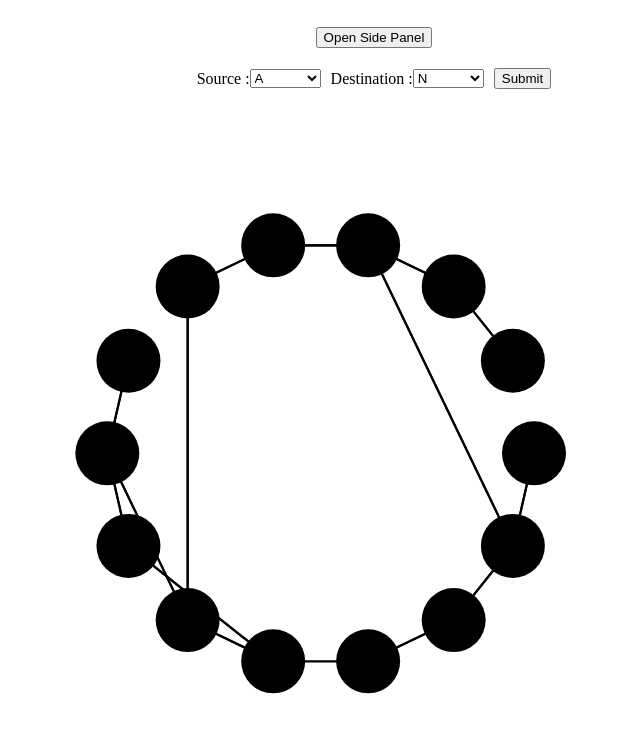
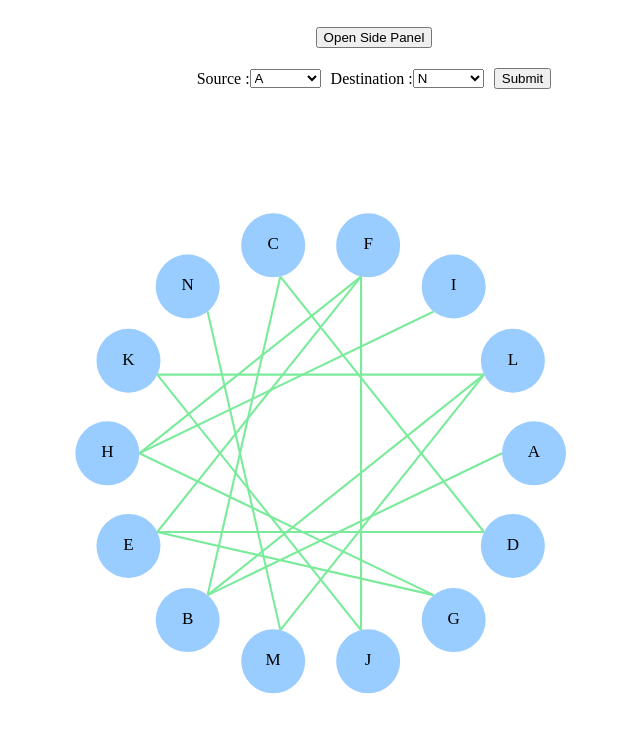
Before and after one commit to achyutvardhan/Train-Routing, a React (Vite) app in the folder Code/: page / in a window 1280 px wide. Shown: the top 732 px of the page, without its empty margins (266-906 px from the left). Built offline with nearby package versions, Linux system fonts and the light colour scheme.

Commit message:
frontend work done

```diff
--- a/Code/src/components/Sidepanel.jsx
+++ b/Code/src/components/Sidepanel.jsx
@@ -4,7 +4,7 @@ import "../css/SidePanel.css";
 import nodes from "../nodes";
 export default function Sidepanel({ isOpen }) {
   const [node, setnode] = useState(nodes);
-  console.log(node);
+  //   console.log(node);
   return (
     <>
       {isOpen && (
--- a/Code/src/css/Graph.css
+++ b/Code/src/css/Graph.css
@@ -18,6 +18,7 @@
 }
 .node {
   display: inline-block;
+  position: relative;
   padding: 1rem;
   border: 1px solid #ddd;
   border-radius: 50%;
@@ -25,17 +26,25 @@
   margin: 0.5rem;
   font-weight: bold;
   text-align: center;
-  cursor: pointer; /* Add cursor for hover effect */
+  cursor: pointer;
+  fill: #99ccff; /* Add cursor for hover effect */
 }
 
 .node.selected {
-  fill: #99ccff; /* Change color for selected node */
+  fill: #8ce4e4; /* Change color for selected node */
   color: white;
 }
 
 .edge {
-  stroke: black;
+  stroke: rgb(123, 235, 155);
   stroke-width: 2px;
   fill: none;
   cursor: pointer; /* Add cursor for hover effect */
 }
+
+.select {
+  stroke: rgb(220, 9, 9);
+  stroke-width: 2px;
+  fill: none;
+  cursor: pointer;
+}
--- a/Code/src/edges.js
+++ b/Code/src/edges.js
@@ -15,18 +15,5 @@ export default [
     { from: 'L', to: 'M' },
     { from: 'M', to: 'N' },
     // Add all connections for two-way edges
-    { from: 'B', to: 'A' },
-    { from: 'C', to: 'B' },
-    { from: 'D', to: 'C' },
-    { from: 'G', to: 'E' },
-    { from: 'H', to: 'G' },
-    { from: 'F', to: 'E' },
-    { from: 'F', to: 'H' },
-    { from: 'J', to: 'F' },
-    { from: 'I', to: 'H' },
-    { from: 'K', to: 'J' },
-    { from: 'L', to: 'K' },
-    { from: 'L', to: 'B' },
-    { from: 'M', to: 'L' },
-    { from: 'N', to: 'M' },
+
 ]
--- a/Code/src/pages/Graph.jsx
+++ b/Code/src/pages/Graph.jsx
@@ -7,6 +7,7 @@ import Sidepanel from "../components/Sidepanel";
 import SourceDest from "../components/SourceDest";
 export default function Graph() {
   const [selectedNode, setSelectedNode] = useState(null); // Track selected node
+  const [selectedEdges, setSelectedEdges] = useState(null); // Track selected node
   const [isOpen, setIsOpen] = useState({
     A: false,
     B: false,
@@ -23,6 +24,23 @@ export default function Graph() {
     M: false,
     N: false,
   });
+  const [wreckage, setWreckage] = useState([
+    { from: "A", to: "B", cond: "true" },
+    { from: "B", to: "C", cond: "true" },
+    { from: "C", to: "D", cond: "true" },
+    { from: "D", to: "E", cond: "true" },
+    { from: "E", to: "G", cond: "true" },
+    { from: "G", to: "H", cond: "true" },
+    { from: "E", to: "F", cond: "true" },
+    { from: "H", to: "F", cond: "true" },
+    { from: "F", to: "J", cond: "true" },
+    { from: "H", to: "I", cond: "true" },
+    { from: "J", to: "K", cond: "true" },
+    { from: "K", to: "L", cond: "true" },
+    { from: "B", to: "L", cond: "true" },
+    { from: "L", to: "M", cond: "true" },
+    { from: "M", to: "N", cond: "true" },
+  ]);
   const [isSidePanelOpen, setIsSidePanelOpen] = useState(false);
   const handleNodeClick = (node) => {
     setSelectedNode(node);
@@ -30,18 +48,32 @@ export default function Graph() {
     setIsOpen({ ...isOpen, [node]: !isOpen[node] });
     console.log(isOpen[node]);
   };
+  const handleEdgeClick = (edge) => {
+    setSelectedEdges({ from: edge.from, to: edge.to });
+    const updatedWreckage = [...wreckage];
+    updatedWreckage.forEach((wreckageItem) => {
+      if (wreckageItem.from === edge.from && wreckageItem.to === edge.to) {
+        wreckageItem.cond = !wreckageItem.cond;
+      }
+    });
+    setWreckage(updatedWreckage);
+    // console.table(wreckage);
 
-  const handleOpen = (val) => {
-    setIsOpen(val);
-  };
-  const handleEdgeClick = (edge) => {
-    // Add your logic for handling edge selection (e.g., highlight connected nodes)
     console.log(`Edge clicked: ${edge.from} to ${edge.to}`);
   };
 
   const getNodePosition = (node) => {
     const radius = 200;
-    const angle = (nodes.indexOf(node) / nodes.length) * 2 * Math.PI;
+    const angle = (nodes.indexOf(node) / nodes.length) * 10 * Math.PI;
+    return {
+      x: Math.cos(angle) * radius + 250,
+      y: Math.sin(angle) * radius + 150,
+    };
+  };
+
+  const getNodePositionEdges = (node) => {
+    const radius = 170;
+    const angle = (nodes.indexOf(node) / nodes.length) * 10 * Math.PI;
     return {
       x: Math.cos(angle) * radius + 250,
       y: Math.sin(angle) * radius + 150,
@@ -58,14 +90,22 @@ export default function Graph() {
               <circle
                 key={node}
                 className={`node ${selectedNode === node ? "selected" : ""}`} // Add selected class
+                // className="node selected"
                 cx={getNodePosition(node).x}
                 cy={getNodePosition(node).y}
                 r="30"
                 color="white"
                 onClick={() => handleNodeClick(node)}
+              />
+              <text
+                x={getNodePosition(node).x}
+                y={getNodePosition(node).y}
+                textAnchor="middle"
+                alignmentBaseline="middle"
+                fill="black"
               >
                 {node}
-              </circle>
+              </text>
             </>
           ))}
 
@@ -73,21 +113,34 @@ export default function Graph() {
           {edges.map((edge) => (
             <line
               key={`${edge.from}-${edge.to}`}
-              x1={getNodePosition(edge.from).x}
-              y1={getNodePosition(edge.from).y}
-              x2={getNodePosition(edge.to).x}
-              y2={getNodePosition(edge.to).y}
-              className="edge"
+              x1={getNodePositionEdges(edge.from).x}
+              y1={getNodePositionEdges(edge.from).y}
+              x2={getNodePositionEdges(edge.to).x}
+              y2={getNodePositionEdges(edge.to).y}
+              // className={`${selectedEdges&&(selectedEdges.from==edge.from&&selectedEdges.to==edge.to)?"select":"edge"}`}
+              className={`${
+                wreckage.find((w) => w.from === edge.from && w.to === edge.to)
+                  .cond == true
+                  ? "select"
+                  : "edge"
+              }`}
               onClick={() => handleEdgeClick(edge)}
             />
           ))}
         </svg>
-         <button onClick={()=>{setIsSidePanelOpen(!isSidePanelOpen)}}>
+        <button
+          onClick={() => {
+            setIsSidePanelOpen(!isSidePanelOpen);
+          }}
+        >
           {isSidePanelOpen ? "Close Side Panel" : "Open Side Panel"}
         </button>
-        <Sidepanel isOpen={isSidePanelOpen} className={isSidePanelOpen ? "open" : ""} />
+        <Sidepanel
+          isOpen={isSidePanelOpen}
+          className={isSidePanelOpen ? "open" : ""}
+        />
 
-        <SourceDest/>
+        <SourceDest />
       </div>
     </>
   );
```
